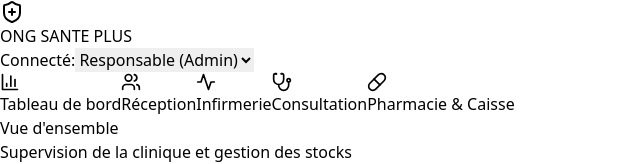
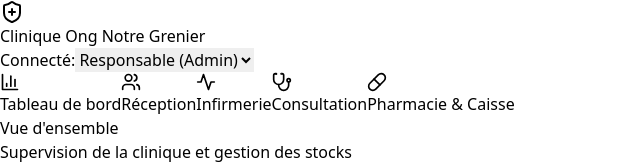
Before and after one commit to wonnansoro-svg/cliniqueong, a React app: page / in a window 1280 px wide. Shown: the top 164 px of the page, without its empty margins (0-640 px from the left). Built offline with nearby package versions, Linux system fonts and the light colour scheme; the HTML template or start-up script is replaced by a standard one.

Commit message:
terminer

```diff
--- a/src/CoopDashboard.tsx
+++ b/src/CoopDashboard.tsx
@@ -230,7 +230,7 @@ const ClinicDashboard: React.FC = () => {
           <div className="bg-blue-500 p-2 rounded-lg">
             <ShieldPlus size={24} className="text-white" />
           </div>
-          <h1 className="text-xl font-bold tracking-wide hidden sm:block">ONG SANTE PLUS</h1>
+          <h1 className="text-xl font-bold tracking-wide hidden sm:block">Clinique Ong Notre Grenier </h1>
         </div>
 
         <div className="flex items-center gap-3 bg-slate-800 p-1.5 rounded-xl border border-slate-700">
```
